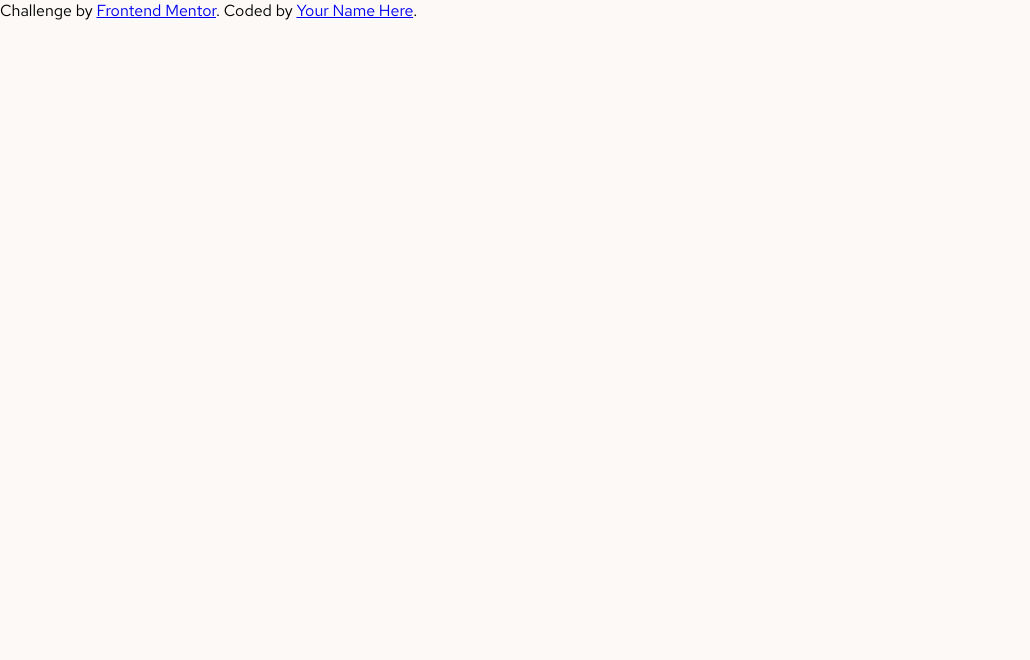
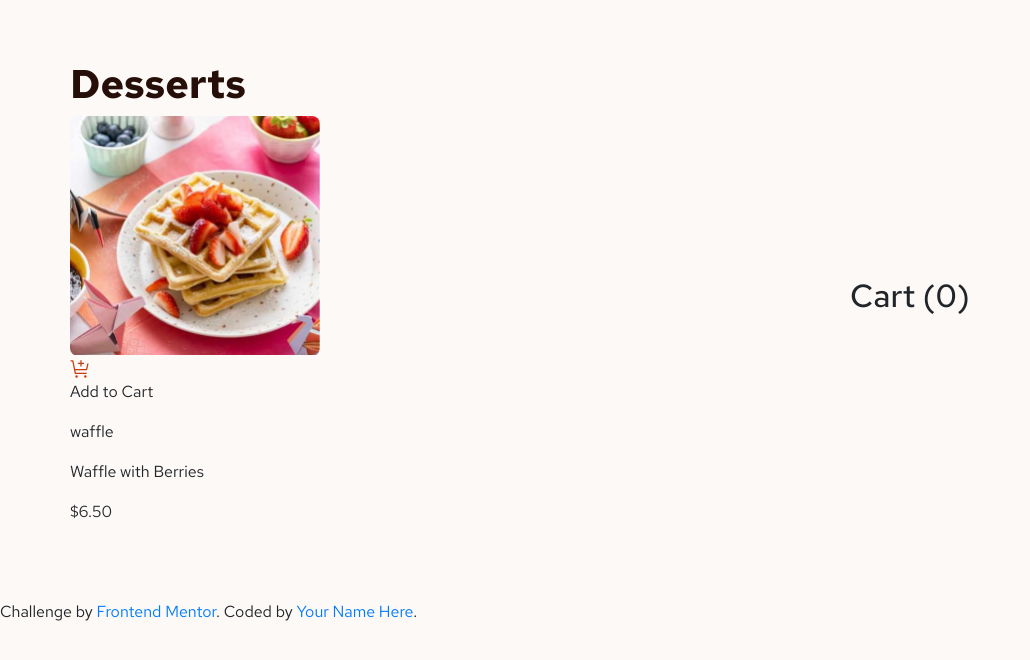
Before and after one commit to darrylrachel/ExpressCommerce-API, a website: page index.html in a window 1280 px wide. Shown: the whole page, without its empty margins (0-1030 px from the left). Drawn offline with nearby package versions, Linux system fonts and the light colour scheme.

Commit message:
Setup header, layout structure, first item card info

```diff
--- a/assets/stylesheets/app.css
+++ b/assets/stylesheets/app.css
@@ -22,6 +22,43 @@ body {
   box-sizing: border-box;
   padding: 0;
   margin: 0;
+  height: 100%;
 
   background-color: var(--rose50);
 }
+
+.container-fluid {
+  /* height: 100%; */
+}
+
+.items__container {
+  /* border: 1px solid magenta; */
+  display: flex;
+  flex-direction: row;
+  justify-content: space-between;
+  align-items: center;
+  padding: 60px 40px;
+}
+
+.container {
+  /* border: 1px solid aqua; */
+}
+
+header.logo h1 {
+  font-weight: 700;
+  font-size: 40px;
+  color: var(--rose900);
+}
+
+.item__card-img {
+  background: url('/assets/images/image-waffle-desktop.jpg');
+  height: 240px;
+  width: 250px;
+  background-repeat: no-repeat;
+  background-size: contain;
+  border-radius: 8px;
+}
+
+.container.cart {
+  /* border: 1px solid red; */
+}
--- a/index.html
+++ b/index.html
@@ -16,6 +16,13 @@
 
     <!-- Feel free to remove these styles or customise in your own stylesheet 👍 -->
 
+    <link
+      rel="stylesheet"
+      href="https://cdn.jsdelivr.net/npm/bootstrap@4.0.0/dist/css/bootstrap.min.css"
+      integrity="sha384-Gn5384xqQ1aoWXA+058RXPxPg6fy4IWvTNh0E263XmFcJlSAwiGgFAW/dAiS6JXm"
+      crossorigin="anonymous"
+    />
+
     <link rel="preconnect" href="https://fonts.googleapis.com" />
     <link rel="preconnect" href="https://fonts.gstatic.com" crossorigin />
     <link
@@ -26,6 +33,38 @@
     <link rel="stylesheet" href="/assets/stylesheets/app.css" />
   </head>
   <body>
+    <main class="container-fluid">
+      <section class="items__container">
+        <section class="container col-8">
+          <header class="logo">
+            <h1>Desserts</h1>
+          </header>
+          <section class="items">
+            <div class="item__cards">
+              <div class="item_card">
+                <div class="item__card-img"></div>
+                <div class="item__card-atc--btn">
+                  <span
+                    ><img
+                      src="/assets/images/icon-add-to-cart.svg"
+                      alt="Add to Cart Button"
+                  /></span>
+                  <p class="addToCartBtn">Add to Cart</p>
+                </div>
+                <div class="item__card-info">
+                  <p class="category">waffle</p>
+                  <p class="title">Waffle with Berries</p>
+                  <p class="price">$6.50</p>
+                </div>
+              </div>
+            </div>
+          </section>
+        </section>
+        <section class="container cart col-4">
+          <h2>Cart (0)</h2>
+        </section>
+      </section>
+    </main>
     <!--
     Desserts Waffle with Berries Waffle 6.50 Add to Cart Vanilla Bean Crème
     Brûlée Crème Brûlée 7.00 Add to Cart Macaron Mix of Five Macaron 8.00 Add to
@@ -42,6 +81,21 @@
       <a href="https://www.frontendmentor.io?ref=challenge">Frontend Mentor</a>.
       Coded by <a href="#">Your Name Here</a>.
     </div>
+    <script
+      src="https://code.jquery.com/jquery-3.2.1.slim.min.js"
+      integrity="sha384-KJ3o2DKtIkvYIK3UENzmM7KCkRr/rE9/Qpg6aAZGJwFDMVNA/GpGFF93hXpG5KkN"
+      crossorigin="anonymous"
+    ></script>
+    <script
+      src="https://cdn.jsdelivr.net/npm/popper.js@1.12.9/dist/umd/popper.min.js"
+      integrity="sha384-ApNbgh9B+Y1QKtv3Rn7W3mgPxhU9K/ScQsAP7hUibX39j7fakFPskvXusvfa0b4Q"
+      crossorigin="anonymous"
+    ></script>
+    <script
+      src="https://cdn.jsdelivr.net/npm/bootstrap@4.0.0/dist/js/bootstrap.min.js"
+      integrity="sha384-JZR6Spejh4U02d8jOt6vLEHfe/JQGiRRSQQxSfFWpi1MquVdAyjUar5+76PVCmYl"
+      crossorigin="anonymous"
+    ></script>
     <script src="/assets/js/app.js"></script>
   </body>
 </html>
```
